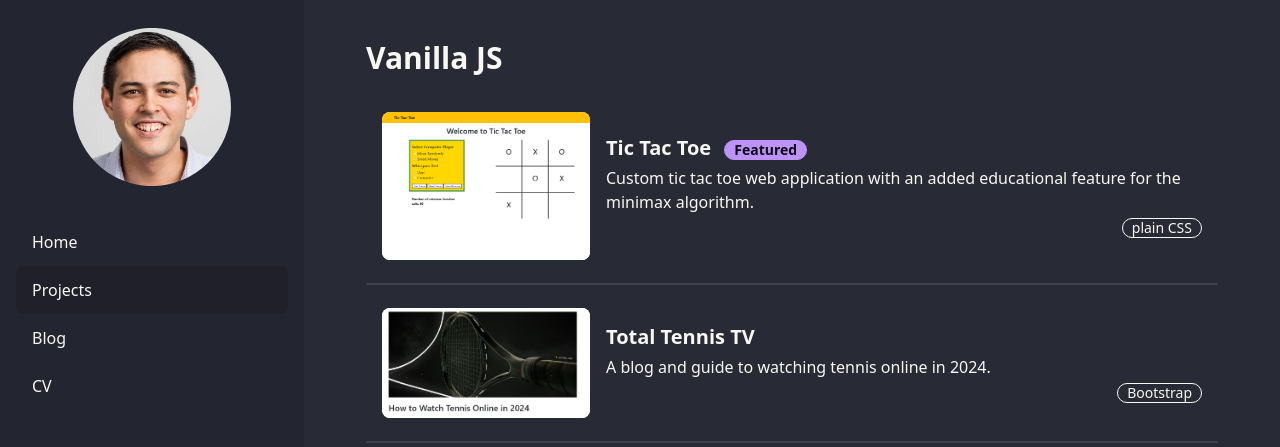
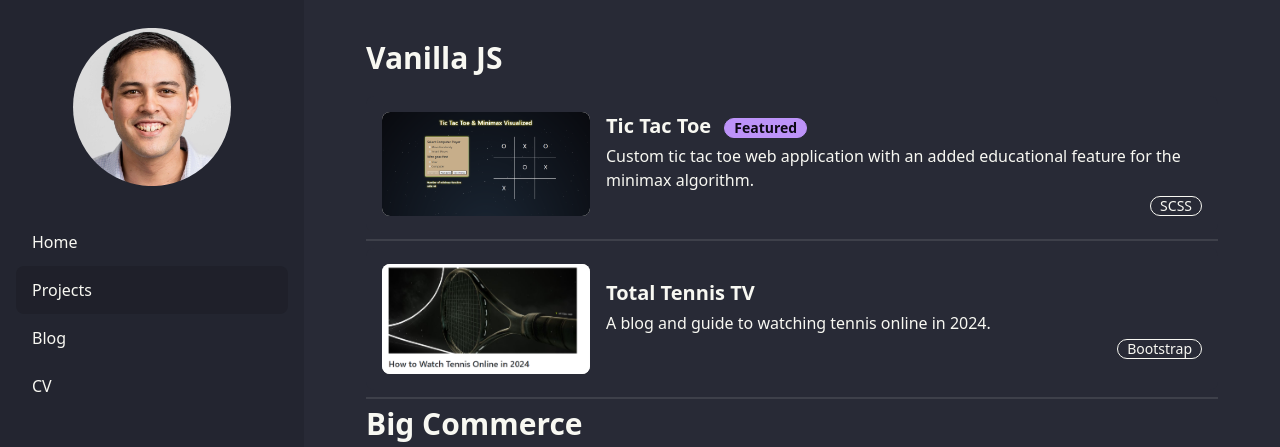
Before and after one commit to jefische/portfolio, an Astro site: page /projects in a window 1280 px wide. Shown: the top 447 px of the page. Built offline with nearby package versions, Linux system fonts and the light colour scheme; Astro itself is replaced by a stand-in of ours.

Commit message:
image updates

```diff
--- a/src/content/projects/item1.md
+++ b/src/content/projects/item1.md
@@ -6,9 +6,9 @@ custom_link: "https://tic-tac-toe-jf.netlify.app/"
 github_link: "https://github.com/jefische/Tic-Tac-Toe"
 updatedDate: "Mar 29 2024"
 badge: "Featured"
-heroImage: "/TTT_game_60.png"
+heroImage: "/TTT_game_60_v2.png"
 tagsJS: ["Vanilla JS"]
-tagsCSS: ["plain CSS"]
+tagsCSS: ["SCSS"]
 ---
 
 This is a custom built tic-tac-toe web application. The application has options to play against a computer that makes random moves, or against an intelligent computer player which implements the well known minimax algorithm. If choosing to play against the intelligent computer player, there is an added feature to view the minimax algorithm decision tree at certain points throughout the game.
```
Also changed, not shown: public/TTT_game_60_v2.png (added).
